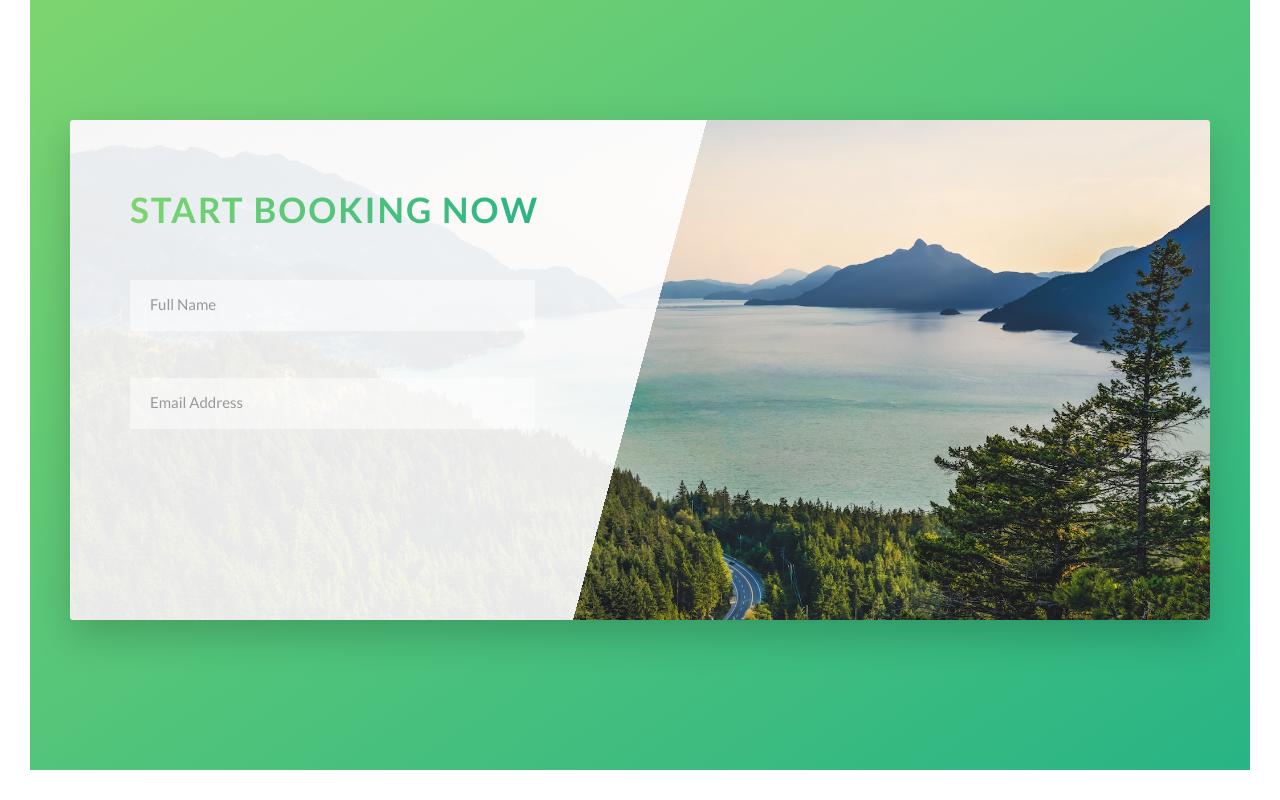
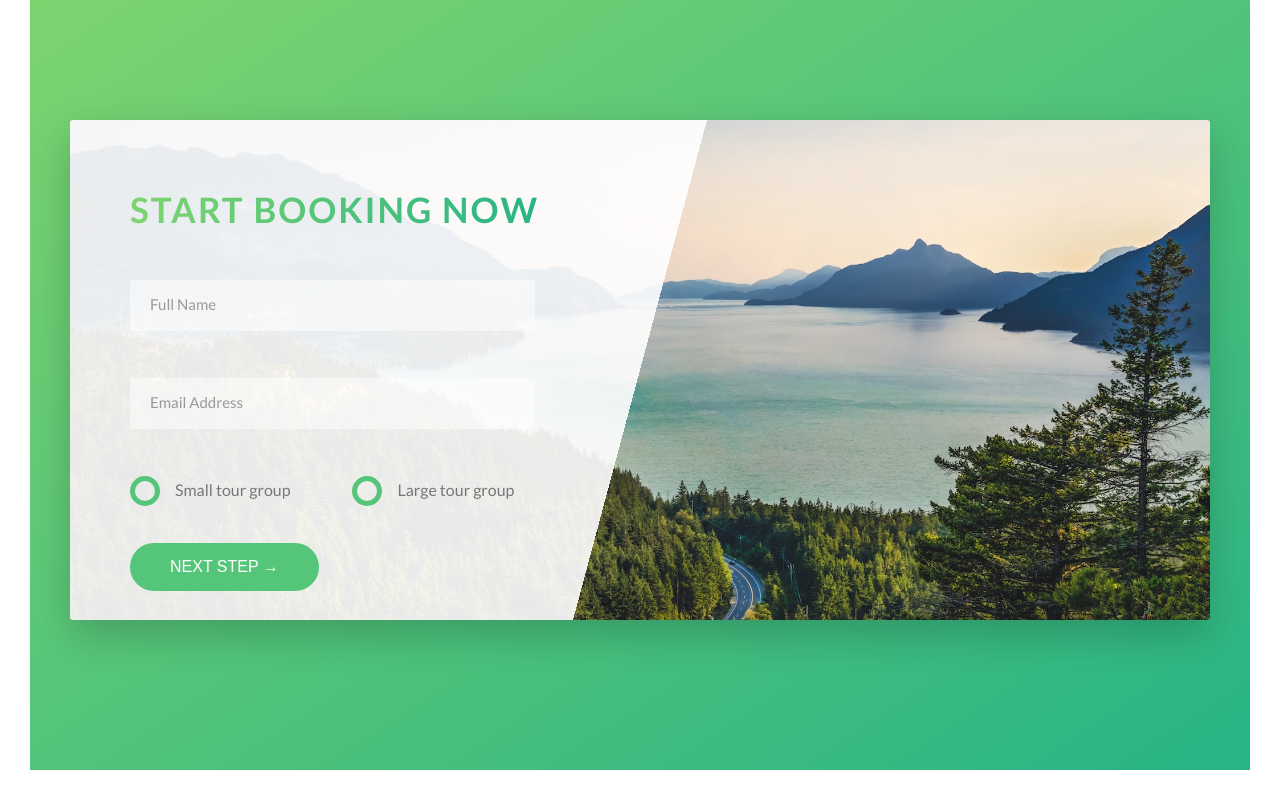
Before and after one commit to thebat93/natours-css, a website: page index.html in a window 1280 px wide. Shown: the part 4762-5562 px from the top of the page. Drawn offline with Linux system fonts and the light colour scheme.

Commit message:
Implemented Booking section

```diff
--- a/index.html
+++ b/index.html
@@ -255,6 +255,25 @@
                                     <input type="email" class="form__input" placeholder="Email Address" id="email" required>
                                     <label for="email" class="form__label">Email Address</label>
                                 </div>
+                                <div class="form__group u-margin-bottom-medium">
+                                    <div class="form__radio-group">
+                                        <input type="radio" class="form__radio-input" id="small" name="size">
+                                        <label for="small" class="form__radio-label">
+                                            <span class="form__radio-button"></span>
+                                            Small tour group
+                                        </label>
+                                    </div>
+                                    <div class="form__radio-group">
+                                        <input type="radio" class="form__radio-input" id="large" name="size">
+                                        <label for="large" class="form__radio-label">
+                                            <span class="form__radio-button"></span>
+                                            Large tour group
+                                        </label>
+                                    </div>
+                                </div>
+                                <div class="form__group">
+                                    <button class="btn btn--green">Next Step &rarr;</button>
+                                </div>
                             </form>
                         </div>
                     </div>
--- a/sass/base/_utilities.scss
+++ b/sass/base/_utilities.scss
@@ -1,25 +1,25 @@
 // классы-утилиты (реюзабельные в дизайне)
 
 .u-center-text {
-    text-align: center;
+    text-align: center !important;
 }
 
 .u-margin-bottom-big {
-    margin-bottom: 8rem;
+    margin-bottom: 8rem !important;
 }
 
 .u-margin-bottom-medium {
-    margin-bottom: 4rem;
+    margin-bottom: 4rem !important;
 }
 
 .u-margin-bottom-small {
-    margin-bottom: 1.5rem;
+    margin-bottom: 1.5rem !important;
 }
 
 .u-margin-top-big {
-    margin-top: 8rem;
+    margin-top: 8rem !important;
 }
 
 .u-margin-top-huge {
-    margin-top: 10rem;
+    margin-top: 10rem !important;
 }
--- a/sass/components/_button.scss
+++ b/sass/components/_button.scss
@@ -2,6 +2,7 @@
 
 .btn {
     /* кнопка-ссылка: обычное состояние и после того, как на нее нажали */
+    &, // применяется к самой кнопке
     &:link,
     &:visited {
         text-transform: uppercase;
@@ -12,6 +13,10 @@
         transition: all .2s;
         position: relative;
         font-size: $default-font-size;
+
+        // для элемента "кнопка"
+        border: none;
+        cursor: pointer;
     }
 
     &--animated {
@@ -29,7 +34,9 @@
         }
     }
 
-    &:active { /* кнопка-ссылка: при нажатии опускаем */
+    &:active,
+    &:focus { /* кнопка-ссылка: при нажатии опускаем */
+        outline: none;
         transform: translateY(-1px);
         box-shadow: 0 .5rem 1rem rgba($color-black, 0.2);
     }
--- a/sass/components/_form.scss
+++ b/sass/components/_form.scss
@@ -15,6 +15,7 @@
         border-bottom: 3px solid transparent;
         width: 90%;
         display: block;
+        transition: all .3s;
 
         &:focus {
             outline: none;
@@ -46,4 +47,50 @@
         visibility: hidden;
         transform: translateY(-4rem);
     }
+
+    &__radio-group {
+        width: 49%;
+        display: inline-block;
+    }
+
+    &__radio-input {
+        display: none;
+    }
+
+    &__radio-label {
+        font-size: $default-font-size;
+        cursor: pointer;
+        position: relative;
+        padding-left: 4.5rem;
+    }
+
+    &__radio-button { // вместо оригинальной радио кнопки
+        height: 3rem;
+        width: 3rem;
+        border: 5px solid $color-primary;
+        border-radius: 50%;
+        display: inline-block;
+        position: absolute;
+        left: 0;
+        top: -.4rem;
+
+        &::after { // внутренний круг
+            content: "";
+            height: 1.3rem;
+            width: 1.3rem;
+            display: block;
+            border-radius: 50%;
+            position: absolute;
+            left: 50%;
+            top: 50%;
+            transform: translate(-50%, -50%);
+            background-color: $color-primary;
+            opacity: 0;
+            transition: all .2s;
+        }
+    }
+
+    &__radio-input:checked ~ &__radio-label &__radio-button::after { // при нажатии на кнопку
+        opacity: 1;
+    }
 }
```
Also changed, not shown: css/style.css.
